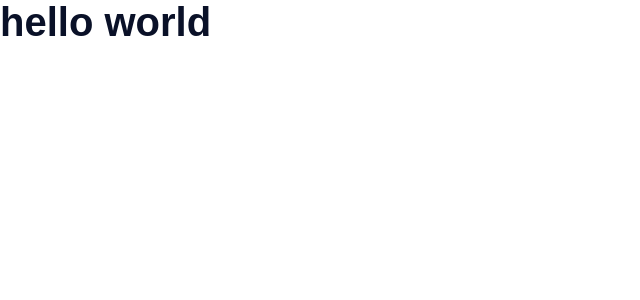
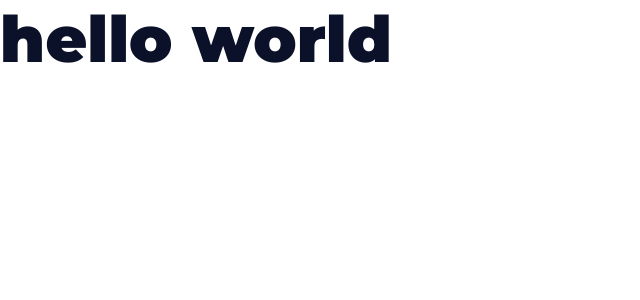
Before and after one commit to andreseichi/landing-pages-react, a React (Create React App) app: page / in a window 1280 px wide. Shown: the top 300 px of the page, without its empty margins (0-640 px from the left). Built offline with nearby package versions, Linux system fonts and the light colour scheme.

Commit message:
mais propriedades para Heading

```diff
--- a/public/index.html
+++ b/public/index.html
@@ -2,6 +2,11 @@
 <html lang="en">
   <head>
     <meta charset="utf-8" />
+    <link rel="preconnect" href="https://fonts.gstatic.com" crossorigin />
+    <link
+      href="https://fonts.googleapis.com/css2?family=Montserrat:ital,wght@0,900;1,900&family=Open+Sans:ital,wght@0,400;0,700;1,400;1,700&display=swap"
+      rel="stylesheet"
+    />
     <link rel="icon" href="%PUBLIC_URL%/favicon.ico" />
     <meta name="viewport" content="width=device-width, initial-scale=1" />
     <meta name="theme-color" content="#000000" />
--- a/src/components/Heading/index.jsx
+++ b/src/components/Heading/index.jsx
@@ -5,7 +5,7 @@
   children,
   colorDark = true,
   as = 'h1',
-  size = 'big',
+  size = 'huge',
   uppercase = false,
 }) {
   return (
@@ -22,8 +22,8 @@
 
 Heading.propTypes = {
   children: P.node.isRequired,
-  colorDark: P.bool.isRequired,
-  as: P.oneOf(['h1', 'h2', 'h3', 'h4', 'h5', 'h6']).isRequired,
-  size: P.oneOf(['small', 'medium', 'big', 'huge']).isRequired,
-  uppercase: P.bool.isRequired,
+  colorDark: P.bool,
+  as: P.oneOf(['h1', 'h2', 'h3', 'h4', 'h5', 'h6']),
+  size: P.oneOf(['small', 'medium', 'big', 'huge']),
+  uppercase: P.bool,
 };
--- a/src/components/Heading/styles.js
+++ b/src/components/Heading/styles.js
@@ -12,8 +12,15 @@
   `,
   huge: (theme) => css`
     font-size: ${theme.font.sizes.xhuge};
+    ${mediaFont(theme)};
   `,
 };
+
+const mediaFont = (theme) => css`
+  @media ${theme.media.lteMedium} {
+    font-size: ${theme.font.sizes.xlarge};
+  }
+`;
 
 const titleCase = (uppercase) => css`
   text-transform: ${uppercase ? 'uppercase' : 'none'};
--- a/src/styles/global.js
+++ b/src/styles/global.js
@@ -1,8 +1,6 @@
 import { createGlobalStyle } from 'styled-components';
 
 export const GlobalStyles = createGlobalStyle`
-  @import url('https://fonts.googleapis.com/css2?family=Montserrat:ital,wght@0,900;1,900&family=Open+Sans:ital,wght@0,400;0,700;1,400;1,700&display=swap');
-
   * {
     margin: 0;
     padding: 0;
--- a/src/styles/theme.js
+++ b/src/styles/theme.js
@@ -21,4 +21,7 @@
       xhuge: '6.4rem',
     },
   },
+  media: {
+    lteMedium: '(max-width: 768px)',
+  },
 };
```
